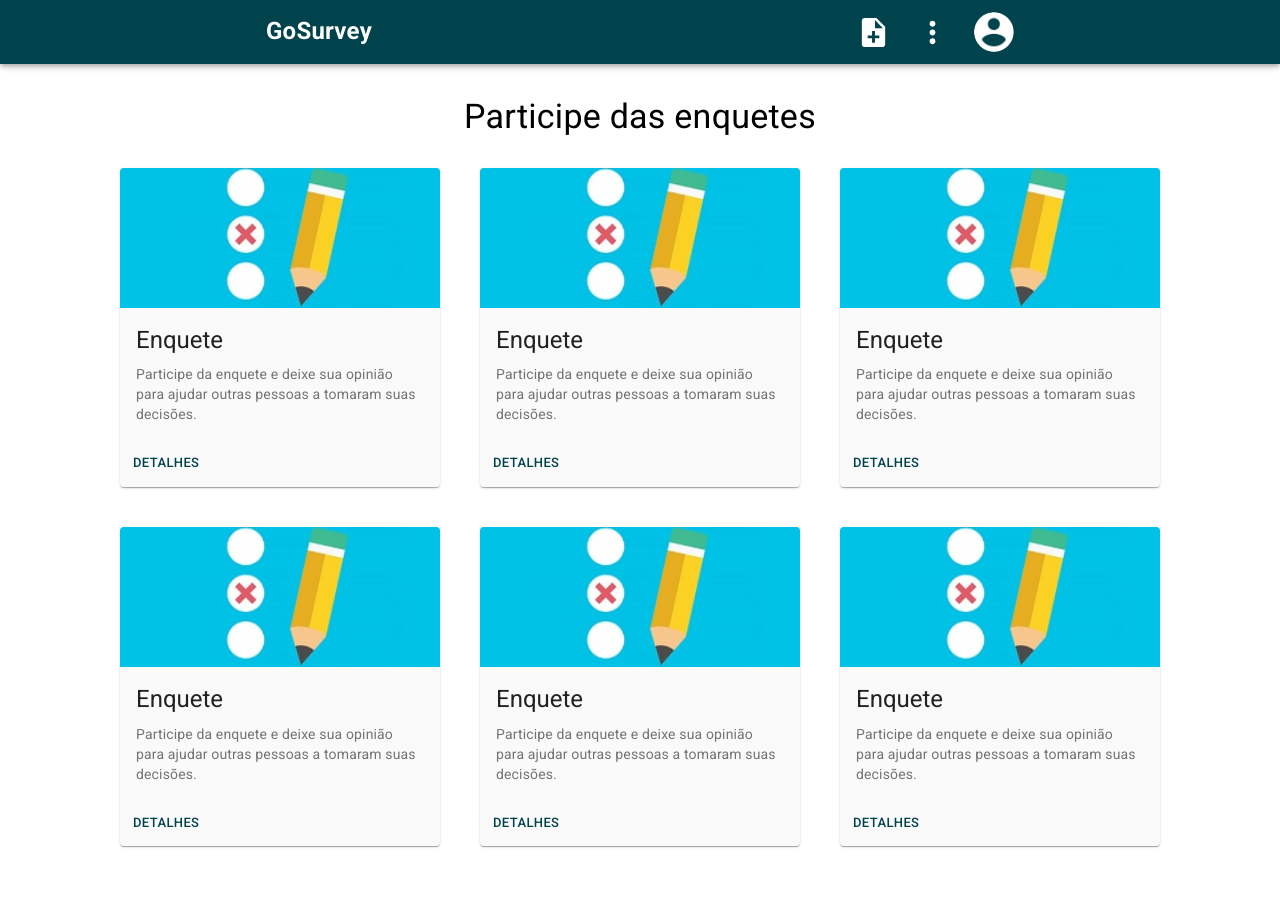
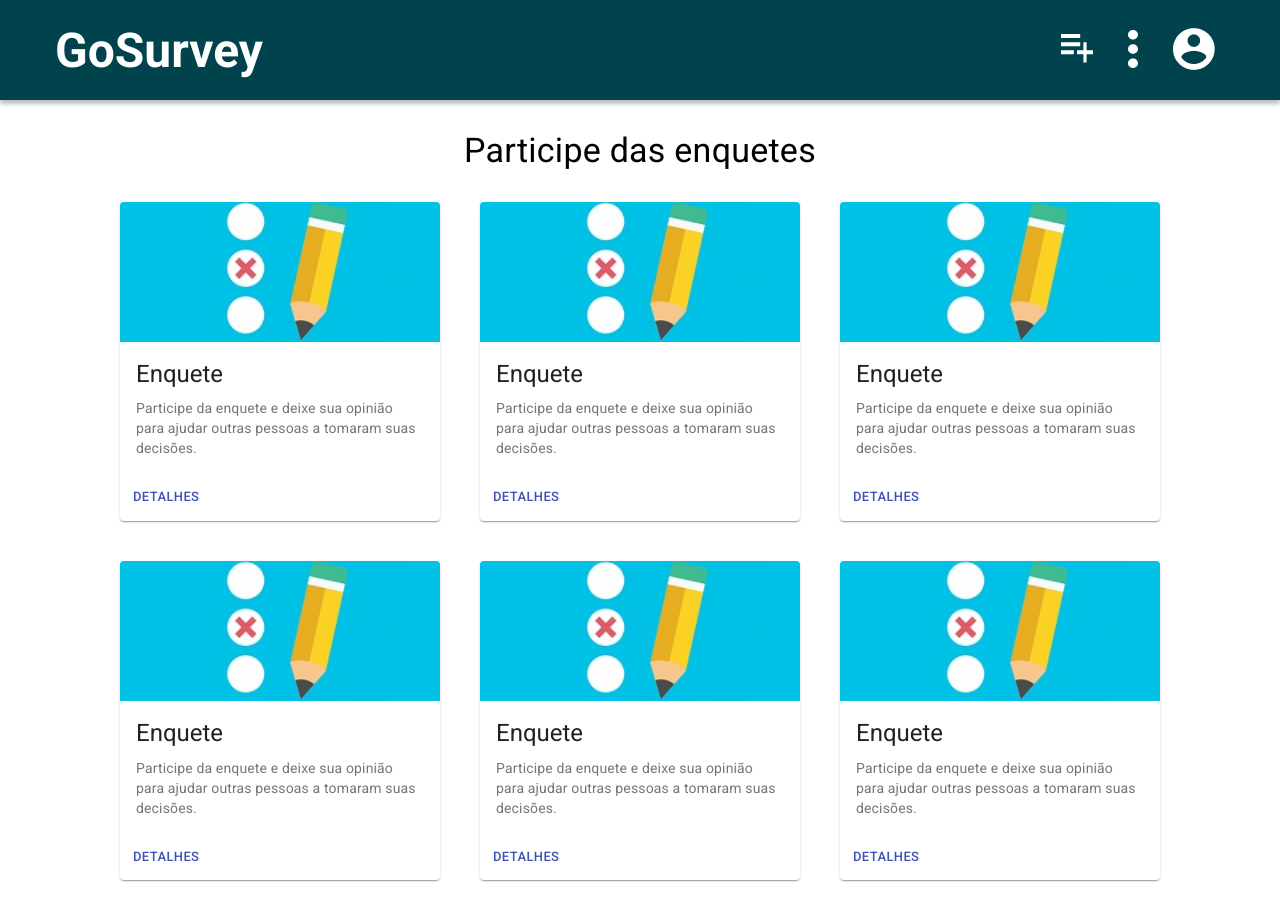
Before and after one commit to jviniciusoliveira/app-gosurvey-web, a React (Create React App) app: page / in a window 1280 px wide. Before the commit the page ends 878 px from the top, so only its background shows below. Built offline with nearby package versions, Linux system fonts and the light colour scheme.

Commit message:
refactor: remove material-ui

```diff
--- a/package.json
+++ b/package.json
@@ -12,7 +12,8 @@
     "react": "^16.13.1",
     "react-dom": "^16.13.1",
     "react-router-dom": "^5.1.2",
-    "react-scripts": "3.4.1"
+    "react-scripts": "3.4.1",
+    "styled-components": "^5.1.0"
   },
   "scripts": {
     "start": "react-scripts start",
--- a/src/App.js
+++ b/src/App.js
@@ -1,93 +1,82 @@
 import React from 'react';
 import { Router, Route, Switch } from 'react-router-dom';
+import styled from 'styled-components';
 import { createBrowserHistory } from 'history';
-import theme from './theme';
-import {
-  AppBar,
-  Toolbar,
-  Typography,
-  MuiThemeProvider,
-  Container,
-  Avatar,
-  IconButton,
-} from '@material-ui/core';
-import { makeStyles } from '@material-ui/core/styles';
-import MoreVertIcon from '@material-ui/icons/MoreVert';
-import NoteAddIcon from '@material-ui/icons/NoteAdd';
+
+import Styles from './styles';
 
 import SurveyDetails from './pages/survey/Details';
 import SurveyList from './pages/survey/List';
 import SurveyForm from './pages/survey/Form';
 
 import DefaultAvatar from './assets/images/default-avatar.png';
+import MoreVertIcon from './assets/images/icon-more-vert.svg';
+import NoteAddIcon from './assets/images/icon-note-add.svg';
+
+const Header = styled.header`
+  width: 100%;
+  background: #00434d;
+  margin-bottom: 30px;
+  box-shadow: 0px 4px 4px rgba(0, 0, 0, 0.25);
+`;
+
+const AppBar = styled.nav`
+  width: 100%;
+  height: 100px;
+  display: flex;
+  align-items: center;
+  justify-content: space-between;
+
+  h1 {
+    font-size: 48px;
+    font-weight: bold;
+    color: #fff;
+  }
+
+  div {
+    display: flex;
+    align-items: center;
+    justify-content: center;
+
+    a {
+      padding: 10px;
+      margin-left: 15px;
+    }
+  }
+`;
 
 const history = createBrowserHistory(); // TO DO: move to services folder
 
-const useStyles = makeStyles({
-  root: {
-    display: 'flex',
-  },
-  appBar: {
-    width: '100%',
-  },
-  toolbar: {
-    display: 'flex',
-    justifyContent: 'space-around',
-  },
-  titleSpacing: theme.mixins.toolbar,
-  content: {
-    flexGrow: 1,
-    padding: theme.spacing(3),
-  },
-  title: {
-    fontWeight: 'bold',
-    color: '#fff',
-  },
-  icons: {
-    display: 'flex',
-  },
-});
-
 const App = () => {
-  const classes = useStyles();
-
   return (
-    <div className={classes.root}>
-      <MuiThemeProvider theme={theme}>
+    <>
       <Router history={history}>
-          <AppBar className={classes.appBar} position="fixed">
-            <Toolbar className={classes.toolbar}>
-              <Typography variant="h4" className={classes.title}>
-                <IconButton href="/" color="inherit">
-                  GoSurvey
-                </IconButton>
-              </Typography>
-              <div className={classes.icons}>
-                <IconButton href="/add" color="inherit">
-                  <NoteAddIcon fontSize="large" />
-                </IconButton>
-                <IconButton color="inherit">
-                  <MoreVertIcon fontSize="large" />
-                </IconButton>
-                <IconButton color="inherit">
-                  <Avatar alt="Login" src={DefaultAvatar} />
-                </IconButton>
+        <Styles />
+        <Header>
+          <AppBar className="container">
+            <h1>GoSurvey</h1>
+            <div>
+              <a href="/">
+                <img src={NoteAddIcon} alt="" />
+              </a>
+              <a href="/">
+                <img src={MoreVertIcon} alt="" />
+              </a>
+              <a href="/">
+                <img src={DefaultAvatar} alt="" />
+              </a>
             </div>
-            </Toolbar>
           </AppBar>
-          <main className={classes.content}>
-            <div className={classes.titleSpacing} />
-            <Container maxWidth="lg">
+        </Header>
+        <main>
           <Switch>
             <Route path="/" exact component={SurveyList} />
             <Route path="/details" component={SurveyDetails} />
             <Route path="/add" component={SurveyForm} />
           </Switch>
-            </Container>
         </main>
       </Router>
-      </MuiThemeProvider>
-    </div>
+    </>
   );
 };
 
--- /dev/null
+++ b/src/styles.js
@@ -0,0 +1,40 @@
+import { createGlobalStyle } from 'styled-components';
+
+export default createGlobalStyle`
+  * {
+    margin: 0;
+    padding: 0;
+    outline: 0;
+    box-sizing: border-box;
+  }
+
+  *:focus {
+    outline: 0;
+  }
+
+  html, body, #root {
+    height: 100%;
+  }
+
+  body, input, button {
+    font: 14px 'Roboto', sans-serif;
+  }
+
+  a {
+    text-decoration: none;
+  }
+
+  ul {
+    list-style: none;
+  }
+
+  button {
+    cursor: pointer;
+  }
+
+  .container {
+    width: 100%;
+    max-width: 1170px;
+    margin: 0 auto;
+  }
+`;
--- a/src/theme.js
+++ /dev/null
@@ -1,15 +0,0 @@
-import { createMuiTheme } from '@material-ui/core';
-
-const defaultTheme = createMuiTheme({
-  palette: {
-    background: {
-      default: '#fafafa',
-      paper: '#fafafa',
-    },
-    primary: {
-      main: '#00434D',
-    },
-  },
-});
-
-export default defaultTheme;
```
Also changed, not shown: src/assets/images/icon-more-vert.svg (added), src/assets/images/icon-note-add.svg (added). Lines whose indentation alone changed are shown as unchanged.
